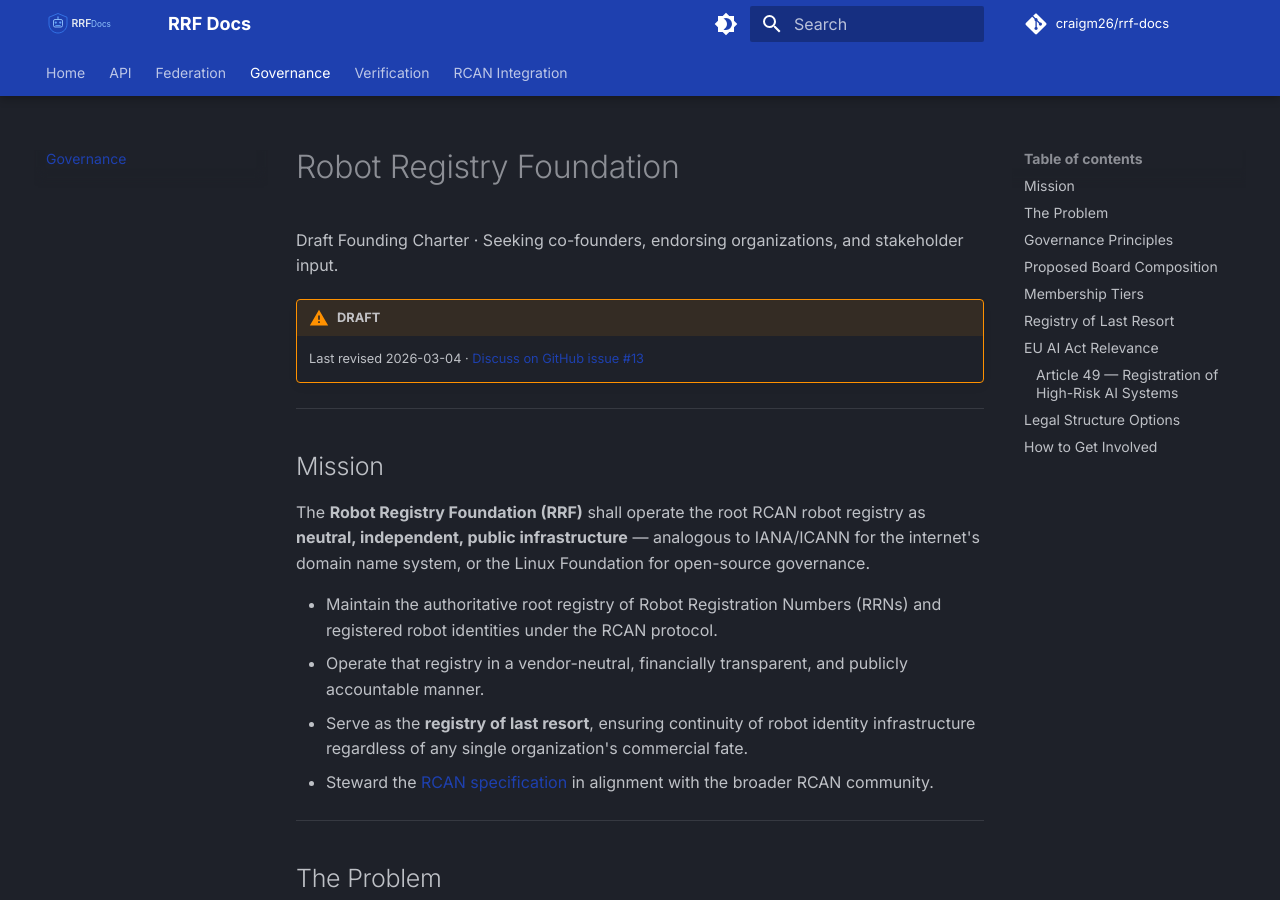
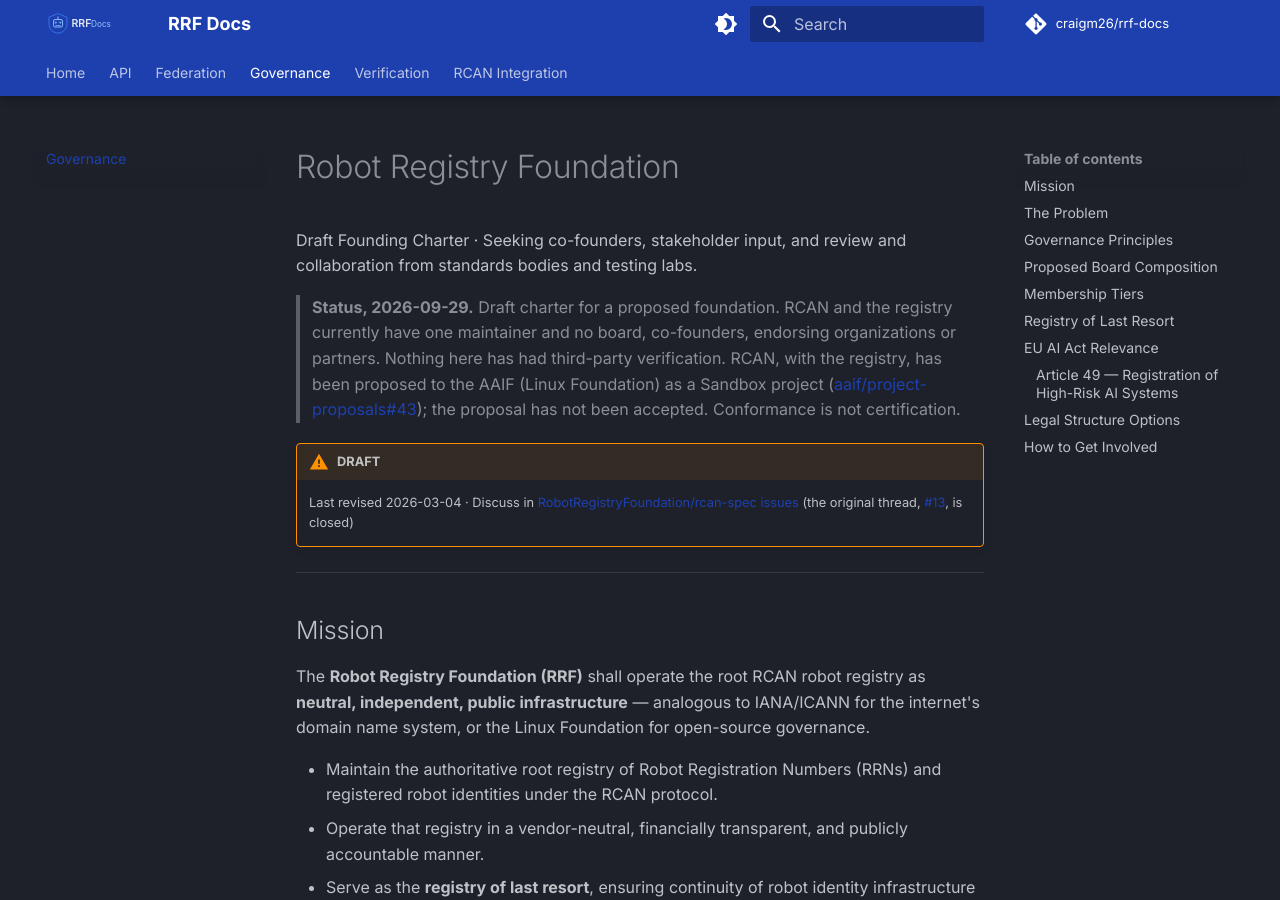
Before and after one commit to craigm26/rrf-docs, an MkDocs documentation site: the page built from docs/governance/index.md, in a window 1280 px wide and 900 px high. Built offline with MkDocs 1.6.1 and Material for MkDocs 9.7.7, drawn with Linux system fonts in a browser that asks for light colours; comment, search, counter and statistics services are not loaded; some of the changed text lies outside the part shown.

Commit message:
governance: status banner, no endorsement ask, links off closed issue #13
The draft charter now opens with where things stand: one maintainer,
no board, co-founders, endorsing organizations or partners, no
third-party verification, AAIF Sandbox proposal not accepted. It asks
for review and collaboration from standards bodies and testing labs
instead of endorsements, and no longer sends people to comment on
issue #13, which is closed.

Co-Authored-By: Claude Opus 5.5 (1M context) <noreply@anthropic.com>
Claude-Session: https://claude.ai/code/session_011drosqj7xJmeZf25X1vn7a

```diff
--- a/docs/governance/index.md
+++ b/docs/governance/index.md
@@ -1,9 +1,11 @@
 # Robot Registry Foundation
 
-Draft Founding Charter · Seeking co-founders, endorsing organizations, and stakeholder input.
+Draft Founding Charter · Seeking co-founders, stakeholder input, and review and collaboration from standards bodies and testing labs.
+
+> **Status, 2026-09-29.** Draft charter for a proposed foundation. RCAN and the registry currently have one maintainer and no board, co-founders, endorsing organizations or partners. Nothing here has had third-party verification. RCAN, with the registry, has been proposed to the AAIF (Linux Foundation) as a Sandbox project ([aaif/project-proposals#43](https://github.com/aaif/project-proposals/issues/43)); the proposal has not been accepted. Conformance is not certification.
 
 !!! warning "DRAFT"
-    Last revised 2026-03-04 · [Discuss on GitHub issue #13](https://github.com/continuonai/rcan-spec/issues/13)
+    Last revised 2026-03-04 · Discuss in [RobotRegistryFoundation/rcan-spec issues](https://github.com/RobotRegistryFoundation/rcan-spec/issues) (the original thread, [#13](https://github.com/RobotRegistryFoundation/rcan-spec/issues/13), is closed)
 
 ---
 
@@ -123,10 +125,9 @@ The RRF is exploring the following incorporation options:
 
 | Role | What to do |
 |---|---|
-| Co-founder | Comment on [GitHub issue #13](https://github.com/continuonai/rcan-spec/issues/13) expressing intent to co-found; include your organization name and primary interest |
-| Endorsing organization | Post a short statement of endorsement on issue #13; no financial commitment required at this stage |
-| Technical contributor | Open a pull request against `docs/governance/` with proposed amendments — [rcan-spec repo](https://github.com/continuonai/rcan-spec) |
-| Standards body representative | Contact the RCAN maintainers directly via the repository to discuss formal liaison |
-| Interested observer | Star the rcan-spec repository and subscribe to [issue #13](https://github.com/continuonai/rcan-spec/issues/13) for updates |
+| Co-founder | Open an issue on [RobotRegistryFoundation/rcan-spec](https://github.com/RobotRegistryFoundation/rcan-spec/issues) (issue #13, where this charter was first discussed, is closed); include your organization name and primary interest |
+| Technical contributor | Open a pull request against `docs/governance/` with proposed amendments — [rcan-spec repo](https://github.com/RobotRegistryFoundation/rcan-spec) |
+| Standards body or testing lab | Review and collaboration are welcome; contact the maintainer via the repository |
+| Interested observer | Star the rcan-spec repository and watch the repository for updates |
 
 > This charter was drafted by the RCAN specification maintainers as a starting point for community discussion. It does not represent a final legal document. Nothing herein creates any binding obligation on any party.
```
